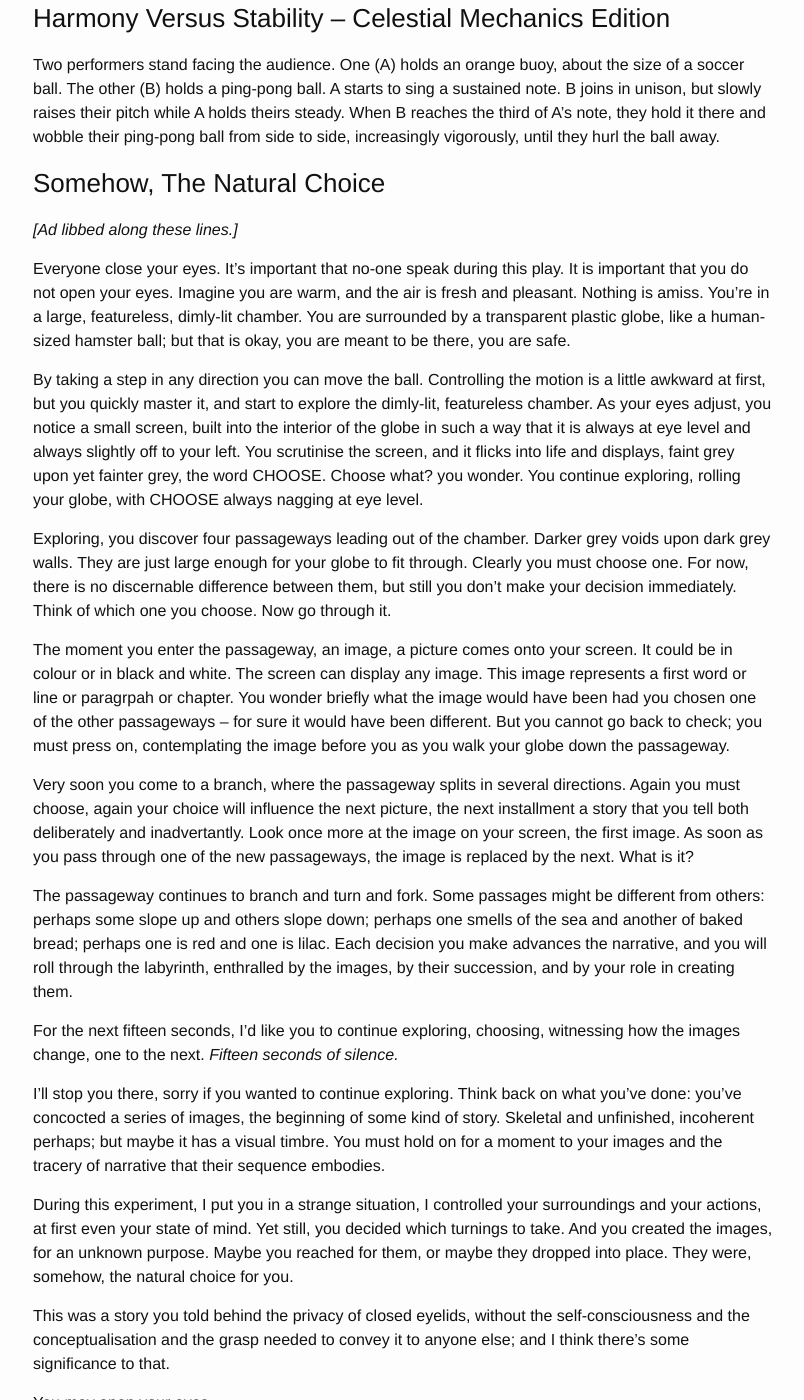
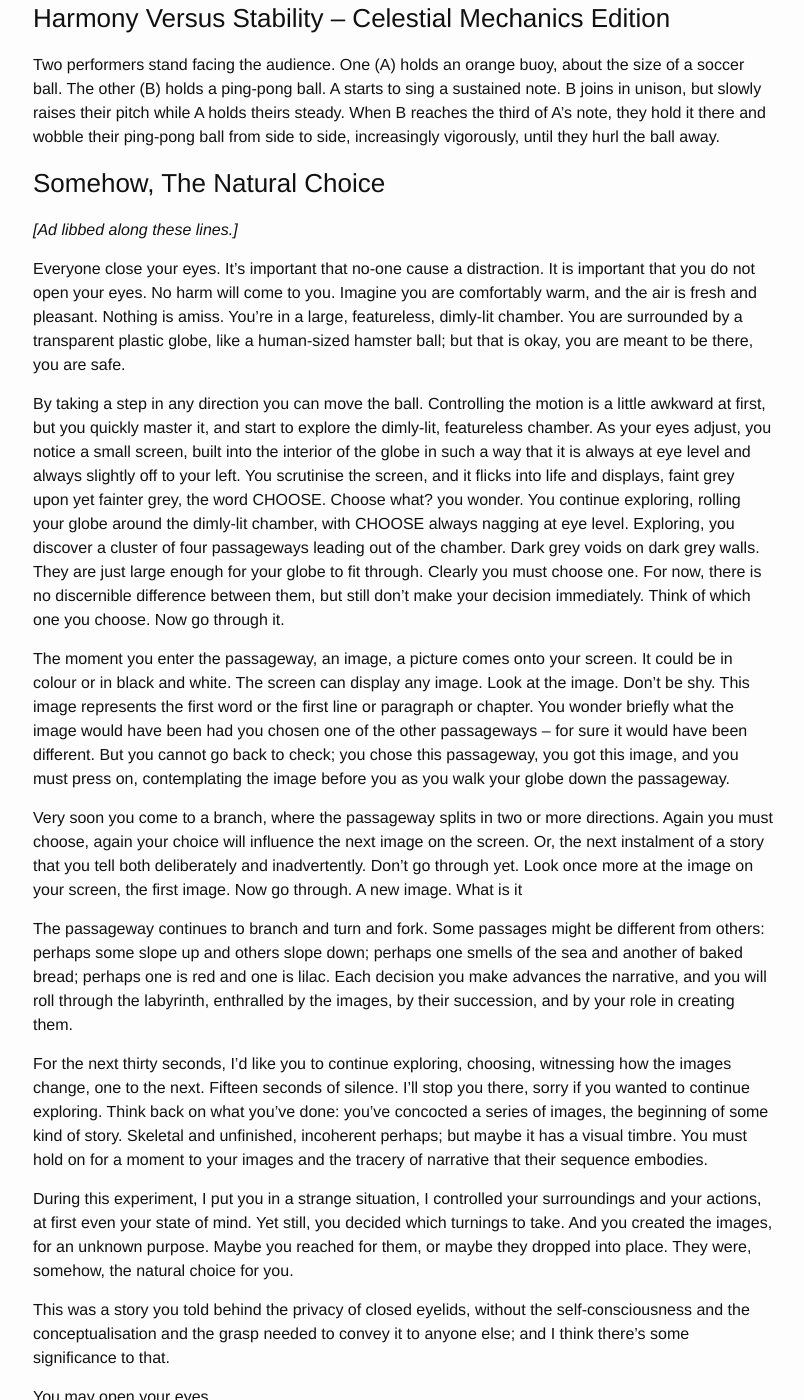
Before and after one commit to Allium/WithoutHeadOrFoot, a Jekyll site: the page built from _posts/2016-09-07-Gometra-Theatre-Festival-2016.md, in a window 1280 px wide and 1400 px high, scrolled down 958 px. Shown: the whole window, without its empty margins (237-1041 px from the left). Built offline with Jekyll 4.4.1, drawn with Linux system fonts in a browser that asks for light colours; comment, search, counter and statistics services are not loaded.

```diff
--- a/_posts/2016-09-07-Gometra-Theatre-Festival-2016.md
+++ b/_posts/2016-09-07-Gometra-Theatre-Festival-2016.md
@@ -31,27 +31,26 @@
 
 *[Ad libbed along these lines.]*
 
-Everyone close your eyes. It's important that no-one speak during this play. It is important that you do not open your eyes. Imagine you are warm, and the air is fresh and pleasant. Nothing is amiss. You're in a large, featureless, dimly-lit chamber. You are surrounded by a transparent plastic globe, like a human-sized hamster ball; but that is okay, you are meant to be there, you are safe.
+Everyone close your eyes. It’s important that no-one cause a distraction. It is important that you do not open your eyes. No harm will come to you. Imagine you are comfortably warm, and the air is fresh and pleasant. Nothing is amiss. You’re in a large, featureless, dimly-lit chamber. You are surrounded by a transparent plastic globe, like a human-sized hamster ball; but that is okay, you are meant to be there, you are safe.
 
-By taking a step in any direction you can move the ball. Controlling the motion is a little awkward at first, but you quickly master it, and start to explore the dimly-lit, featureless chamber. As your eyes adjust, you notice a small screen, built into the interior of the globe in such a way that it is always at eye level and always slightly off to your left. You scrutinise the screen, and it flicks into life and displays, faint grey upon yet fainter grey, the word CHOOSE. Choose what? you wonder. You continue exploring, rolling your globe, with CHOOSE always nagging at eye level.
+By taking a step in any direction you can move the ball. Controlling the motion is a little awkward at first, but you quickly master it, and start to explore the dimly-lit, featureless chamber. As your eyes adjust, you notice a small screen, built into the interior of the globe in such a way that it is always at eye level and always slightly off to your left. You scrutinise the screen, and it flicks into life and displays, faint grey upon yet fainter grey, the word CHOOSE. Choose what? you wonder. You continue exploring, rolling your globe around the dimly-lit chamber, with CHOOSE always nagging at eye level.
+Exploring, you discover a cluster of four passageways leading out of the chamber. Dark grey voids on dark grey walls. They are just large enough for your globe to fit through. Clearly you must choose one. For now, there is no discernible difference between them, but still don’t make your decision immediately. Think of which one you choose. Now go through it.
 
-Exploring, you discover four passageways leading out of the chamber. Darker grey voids upon dark grey walls. They are just large enough for your globe to fit through. Clearly you must choose one. For now, there is no discernable difference between them, but still you don't make your decision immediately. Think of which one you choose. Now go through it.
+The moment you enter the passageway, an image, a picture comes onto your screen. It could be in colour or in black and white. The screen can display any image. Look at the image. Don’t be shy. This image represents the first word or the first line or paragraph or chapter. You wonder briefly what the image would have been had you chosen one of the other passageways – for sure it would have been different. But you cannot go back to check; you chose this passageway, you got this image, and you must press on, contemplating the image before you as you walk your globe down the passageway.
 
-The moment you enter the passageway, an image, a picture comes onto your screen. It could be in colour or in black and white. The screen can display any image. This image represents a first word or line or paragrpah or chapter. You wonder briefly what the image would have been had you chosen one of the other passageways &ndash; for sure it would have been different. But you cannot go back to check; you must press on, contemplating the image before you as you walk your globe down the passageway.
-
-Very soon you come to a branch, where the passageway splits in several directions. Again you must choose, again your choice will influence the next picture, the next installment a story that you tell both deliberately and inadvertantly. Look once more at the image on your screen, the first image. As soon as you pass through one of the new passageways, the image is replaced by the next. What is it?
+Very soon you come to a branch, where the passageway splits in two or more directions. Again you must choose, again your choice will influence the next image on the screen. Or, the next instalment of a story that you tell both deliberately and inadvertently. Don’t go through yet. Look once more at the image on your screen, the first image. Now go through. A new image. What is it
 
 The passageway continues to branch and turn and fork. Some passages might be different from others: perhaps some slope up and others slope down; perhaps one smells of the sea and another of baked bread; perhaps one is red and one is lilac. Each decision you make advances the narrative, and you will roll through the labyrinth, enthralled by the images, by their succession, and by your role in creating them.
 
-For the next fifteen seconds, I'd like you to continue exploring, choosing, witnessing how the images change, one to the next. *Fifteen seconds of silence.*
-
-I'll stop you there, sorry if you wanted to continue exploring. Think back on what you've done: you've concocted a series of images, the beginning of some kind of story. Skeletal and unfinished, incoherent perhaps; but maybe it has a visual timbre. You must hold on for a moment to your images and the tracery of narrative that their sequence embodies.
+For the next thirty seconds, I’d like you to continue exploring, choosing, witnessing how the images change, one to the next. Fifteen seconds of silence.
+I’ll stop you there, sorry if you wanted to continue exploring. Think back on what you’ve done: you’ve concocted a series of images, the beginning of some kind of story. Skeletal and unfinished, incoherent perhaps; but maybe it has a visual timbre. You must hold on for a moment to your images and the tracery of narrative that their sequence embodies.
 
 During this experiment, I put you in a strange situation, I controlled your surroundings and your actions, at first even your state of mind. Yet still, you decided which turnings to take. And you created the images, for an unknown purpose. Maybe you reached for them, or maybe they dropped into place. They were, somehow, the natural choice for you.
 
-This was a story you told behind the privacy of closed eyelids, without the self-consciousness and the conceptualisation and the grasp needed to convey it to anyone else; and I think there's some significance to that.
+This was a story you told behind the privacy of closed eyelids, without the self-consciousness and the conceptualisation and the grasp needed to convey it to anyone else; and I think there’s some significance to that.
 
 You may open your eyes.
+
 
 
 ### Scene From The Library
```
Also changed, not shown: _posts/2016-01-02-Fossil-Fuel-Divestment.md (+3 -2 lines).
